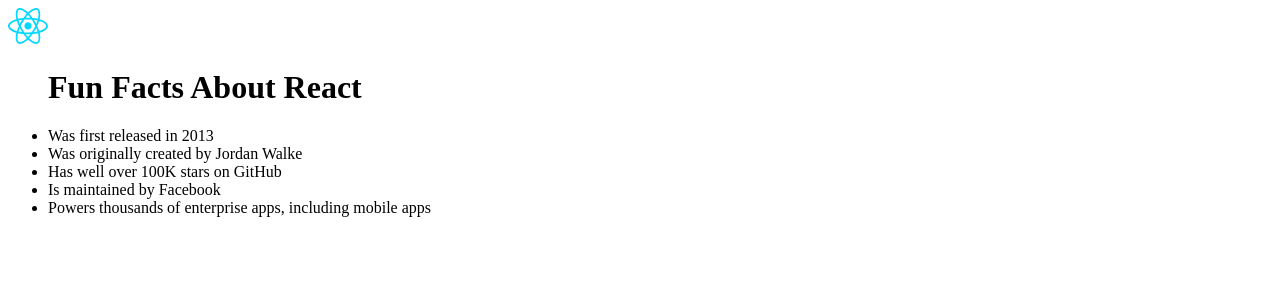
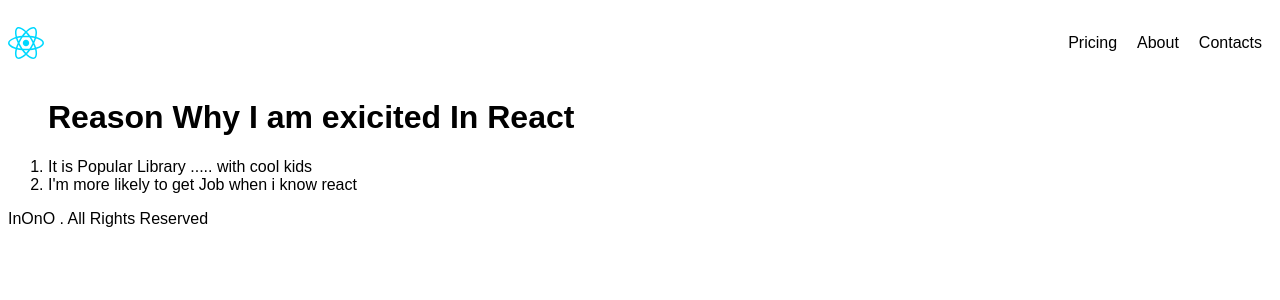
Before and after one commit to Ireme-Nyawe/react_roll, a React (Vite) app: page / in a window 1280 px wide. Shown: the top 300 px of the page. Built offline with nearby package versions, Linux system fonts and the light colour scheme.

Commit message:
divide components

```diff
--- a/src/components/ProjectOne.jsx
+++ b/src/components/ProjectOne.jsx
@@ -1,16 +1,40 @@
-function ProjectOne(){
-return(
+// header component
+function Header() {
+  return (
+    <nav className="nav">
+      <img src="./src/assets/react.svg" className="nav-logo" alt="ReactLogo" />
+      <ul className="nav-items">
+        <li>Pricing</li>
+        <li>About</li>
+        <li>Contacts</li>
+      </ul>
+    </nav>
+  );
+}
+// content component
+function MainComponent() {
+  return (
+    <ol className="list-items">
+      <h1>Reason Why I am exicited In React</h1>
+      <li>It is Popular Library ..... with cool kids</li>
+      <li>I'm more likely to get Job when i know react</li>
+    </ol>
+  );
+}
+
+//   footer component
+function Footer() {
+  return <p> InOnO . All Rights Reserved</p>;
+}
+
+//   project At all
+function ProjectOne() {
+  return (
     <>
-        <img src="./src/assets/react.svg" width="40px" alt="ReactLogo" />
-    <ul>
-        <h1>Fun Facts About React</h1>
-        <li>Was first released in 2013</li>
-        <li>Was originally created by Jordan Walke</li>
-        <li>Has well over 100K stars on GitHub</li>
-        <li>Is maintained by Facebook</li>
-        <li>Powers thousands of enterprise apps, including mobile apps</li>
-    </ul>
+      <Header></Header>
+      <MainComponent></MainComponent>
+      <Footer></Footer>
     </>
-);
+  );
 }
 export default ProjectOne;
--- a/src/index.css
+++ b/src/index.css
@@ -0,0 +1,18 @@
+*{
+  font-family: 'arial';
+}
+.nav{
+  display: flex;
+  justify-content: space-between;
+  align-items: center;
+}
+.nav-items{
+  list-style: none;
+  display: flex;
+}
+.nav-items > li {
+  padding: 10px;
+}
+nav.logo{
+  width: 40px;
+}
```
Also changed, not shown: src/App.css (deleted).
